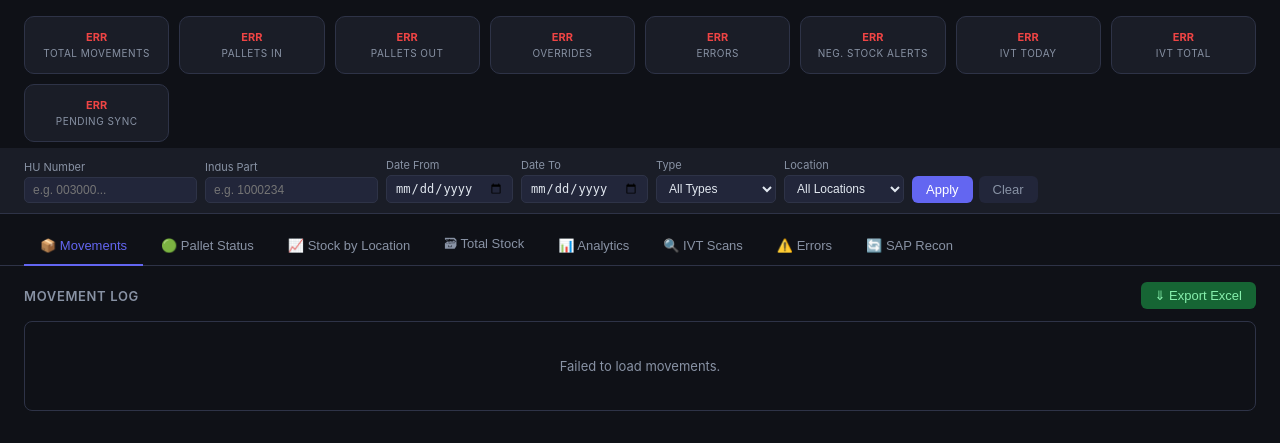
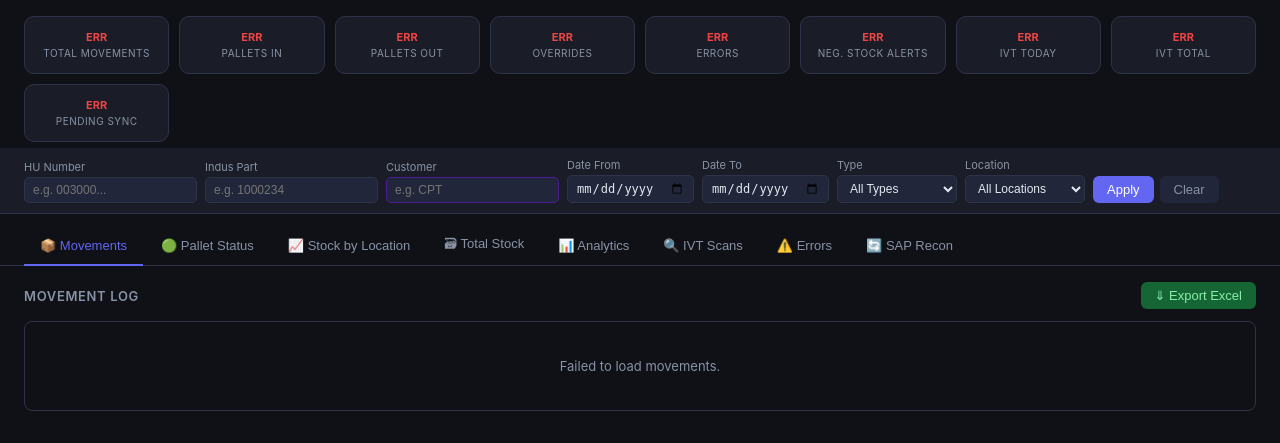
Before and after one commit to ppc8040/indus-warehouse-tracker, a Flask app: template templates/admin/dashboard.html in a window 1280 px wide. Shown: the part 52-495 px from the top of the page. Run offline with Flask 3, Linux system fonts and the light colour scheme; the template is opened without the code that fills it, so the values that code supplies are empty.

Commit message:
feat: add Customer filter to all movement dashboards (Movements, Pallet Status, Stock by Location, Total Stock)

```diff
--- a/templates/admin/dashboard.html
+++ b/templates/admin/dashboard.html
@@ -38,6 +38,8 @@
       background:var(--surface2);border:1px solid var(--border);color:var(--text);
       border-radius:5px;padding:5px 8px;font-size:12px;min-width:120px}
     .filter-bar input:focus,.filter-bar select:focus{outline:1px solid var(--primary)}
+    .filter-customer{border-color:#4c1d95 !important;}
+    .filter-customer:focus{outline:1px solid var(--sap) !important;}
     .filter-actions{display:flex;gap:6px;align-items:flex-end}
     .tabs{display:flex;gap:2px;padding:12px 24px 0;border-bottom:1px solid var(--border);flex-wrap:wrap}
     .tab{background:none;border:none;color:var(--muted);padding:8px 16px;cursor:pointer;
@@ -124,6 +126,10 @@
   <label>Indus Part
     <input type="text" id="fPart" placeholder="e.g. 1000234" oninput="scheduleFilter()">
   </label>
+  <label title="Filter by customer code from Open Order Report (e.g. CPT, IVT)">Customer
+    <input type="text" id="fCustomer" placeholder="e.g. CPT" oninput="scheduleFilter()"
+           class="filter-customer" style="min-width:100px">
+  </label>
   <label>Date From
     <input type="date" id="fDateFrom" onchange="scheduleFilter()">
   </label>
@@ -189,7 +195,7 @@
   <p style="font-size:11px;color:var(--muted);margin-bottom:10px">
     Net stock per material per location (IN &#8722; OUT).
     <span style="color:var(--neg)">Red rows = one or more locations in deficit.</span>
-    Filter by Part or Location.
+    Filter by Part, Customer, or Location.
   </p>
   <div class="neg-banner" id="neg-stock-banner">
     <div class="neg-banner-title">&#9888; Negative Stock Detected</div>
@@ -204,7 +210,7 @@
     <h2>Total Stock &#8212; All Locations Combined</h2>
     <button class="btn btn-green" onclick="exportSheet('total_stock')">&#8659; Export Excel</button>
   </div>
-  <p style="font-size:11px;color:var(--muted);margin-bottom:10px">Overall net qty per material across every location. <span style="color:var(--neg)">Red = total negative stock.</span> Filter by Part only.</p>
+  <p style="font-size:11px;color:var(--muted);margin-bottom:10px">Overall net qty per material across every location. <span style="color:var(--neg)">Red = total negative stock.</span> Filter by Part or Customer.</p>
   <div class="tbl-wrap" id="tbl-totalstock"><div class="empty">Loading&#8230;</div></div>
 </div>
 
@@ -285,7 +291,7 @@
 
   <!-- Search + filter row -->
   <div class="recon-filter">
-    <input class="recon-search" type="text" id="rSearch" placeholder="Search material..." oninput="renderReconTable()">
+    <input class="recon-search" type="text" id="rSearch" placeholder="Search material or customer..." oninput="renderReconTable()">
     <select id="rFilter" onchange="renderReconTable()">
       <option value="ALL">All rows</option>
       <option value="DISC">Discrepancies only (variance &#8800; 0)</option>
@@ -303,7 +309,7 @@
 const charts = {};
 let filterTimer = null;
 let _reconRows  = [];   // full recon dataset, cached in-memory for client-side filtering
-let _oorCodes   = {};   // indus_part -> customer_part from OOR customer codes API
+let _oorCodes   = {};   // indus_part -> customer code from OOR API
 
 const TAB_LOADERS = {
   movements:  () => loadMovements(),
@@ -328,18 +334,40 @@ function getFilters() {
   return {
     hu:            document.getElementById('fHu').value.trim(),
     part:          document.getElementById('fPart').value.trim(),
+    customer:      document.getElementById('fCustomer').value.trim().toLowerCase(),
     date_from:     document.getElementById('fDateFrom').value,
     date_to:       document.getElementById('fDateTo').value,
     movement_type: document.getElementById('fType').value,
     location:      document.getElementById('fLocation').value,
   };
 }
+
+// Returns the customer filter string (lowercase, trimmed). Empty = no filter.
+function _custFilter() {
+  return (document.getElementById('fCustomer').value || '').trim().toLowerCase();
+}
+
+// Returns true if a row should be shown given the current customer filter.
+// Always passes when no customer filter is set.
+function _matchesCustFilter(indus_part) {
+  const cf = _custFilter();
+  if (!cf) return true;
+  return (_oorCodes[indus_part] || '').toLowerCase().includes(cf);
+}
+
 function filterQS(extra = {}) {
   const f = { ...getFilters(), ...extra };
-  return new URLSearchParams(
-    Object.fromEntries(Object.entries(f).filter(([, v]) => v && v !== 'ALL'))
-  ).toString();
+  // customer is client-side only; never sent to server
+  const serverFields = ['hu','part','date_from','date_to','movement_type','location'];
+  const filtered = Object.fromEntries(
+    serverFields
+      .filter(k => f[k] && f[k] !== 'ALL')
+      .map(k => [k, f[k]])
+  );
+  if (extra.sheet) filtered.sheet = extra.sheet;
+  return new URLSearchParams(filtered).toString();
 }
+
 function scheduleFilter() {
   clearTimeout(filterTimer);
   filterTimer = setTimeout(applyFilters, 600);
@@ -348,7 +376,7 @@ function applyFilters() {
   loadMovements(); loadStatuses(); loadStock(); loadTotalStock();
 }
 function clearFilters() {
-  ['fHu','fPart','fDateFrom','fDateTo'].forEach(id => document.getElementById(id).value = '');
+  ['fHu','fPart','fCustomer','fDateFrom','fDateTo'].forEach(id => document.getElementById(id).value = '');
   document.getElementById('fType').value = 'ALL';
   document.getElementById('fLocation').value = 'ALL';
   applyFilters();
@@ -371,7 +399,7 @@ function fmtTime(iso) {
 }
 function destroyChart(id) { if (charts[id]) { charts[id].destroy(); delete charts[id]; } }
 
-// Helper: look up customer code for a given indus_part
+// Look up customer code for a given indus_part
 function _cust(indus_part) {
   return _oorCodes[indus_part] || '&#8212;';
 }
@@ -411,7 +439,6 @@ async function loadStats() {
 async function loadOorCodes() {
   try {
     const d = await fetch('/admin/api/oor-customer-codes').then(r => r.json());
-    // API returns { customer_codes: { indus_part: customer_code, ... }, count, cached }
     if (d.customer_codes && typeof d.customer_codes === 'object') {
       _oorCodes = d.customer_codes;
     } else if (d.codes && typeof d.codes === 'object') {
@@ -431,11 +458,15 @@ async function loadMovements() {
   el.innerHTML = '<div class="empty">Loading&#8230;</div>';
   try {
     const d = await fetch('/admin/api/movements?limit=200&' + filterQS()).then(r => r.json());
-    const rows = (d.movements || []).sort((a, b) => {
+    let rows = (d.movements || []).sort((a, b) => {
       const ta = a.timestamp_dubai ? new Date(a.timestamp_dubai).getTime() : 0;
       const tb = b.timestamp_dubai ? new Date(b.timestamp_dubai).getTime() : 0;
       return tb - ta;
     });
+
+    // Client-side customer filter
+    rows = rows.filter(m => _matchesCustFilter(m.indus_part));
+
     if (!rows.length) { el.innerHTML = '<div class="empty">No movements match filters.</div>'; return; }
     let h = `<table><thead><tr><th>Time (Dubai)</th><th>HU</th><th>Indus Part</th><th>Customer</th><th>Qty</th>
       <th>Type</th><th>Location</th><th>From</th><th>To</th><th>Operator</th><th>Sync</th><th>Validation</th></tr></thead><tbody>`;
@@ -475,7 +506,11 @@ async function loadStatuses() {
         .filter(([, v]) => v && v !== 'ALL'))
     ).toString();
     const d = await fetch('/admin/api/pallet-statuses?' + qs).then(r => r.json());
-    const rows = d.statuses || [];
+    let rows = d.statuses || [];
+
+    // Client-side customer filter
+    rows = rows.filter(s => _matchesCustFilter(s.indus_part));
+
     if (!rows.length) { el.innerHTML = '<div class="empty">No pallet statuses match filters.</div>'; return; }
     let h = `<table><thead><tr><th>HU</th><th>Status</th><th>Last Move</th><th>Last Time (Dubai)</th>
       <th>Location</th><th>Indus Part</th><th>Customer</th><th>Qty</th></tr></thead><tbody>`;
@@ -513,8 +548,9 @@ async function loadStock() {
     if (!resp.ok) throw new Error(`HTTP ${resp.status}`);
     const d = await resp.json();
     if (d.error) throw new Error(d.error);
-    const rows    = d.rows    || [];
     const negRows = d.negative_stock || [];
+    // Client-side customer filter applied to main rows only
+    let rows = (d.rows || []).filter(r => _matchesCustFilter(r.indus_part));
 
     if (negRows.length > 0) {
       let nb = `<table><thead><tr>
@@ -584,7 +620,8 @@ async function loadTotalStock() {
     if (!resp.ok) throw new Error(`HTTP ${resp.status}`);
     const d = await resp.json();
     if (d.error) throw new Error(d.error);
-    const rows = d.rows || [];
+    // Client-side customer filter
+    let rows = (d.rows || []).filter(r => _matchesCustFilter(r.indus_part));
     if (!rows.length) { el.innerHTML = '<div class="empty">No stock data found.</div>'; return; }
     let h = `<table><thead><tr>
       <th>Indus Part</th><th>Customer</th><th>Customer Part</th>
```
